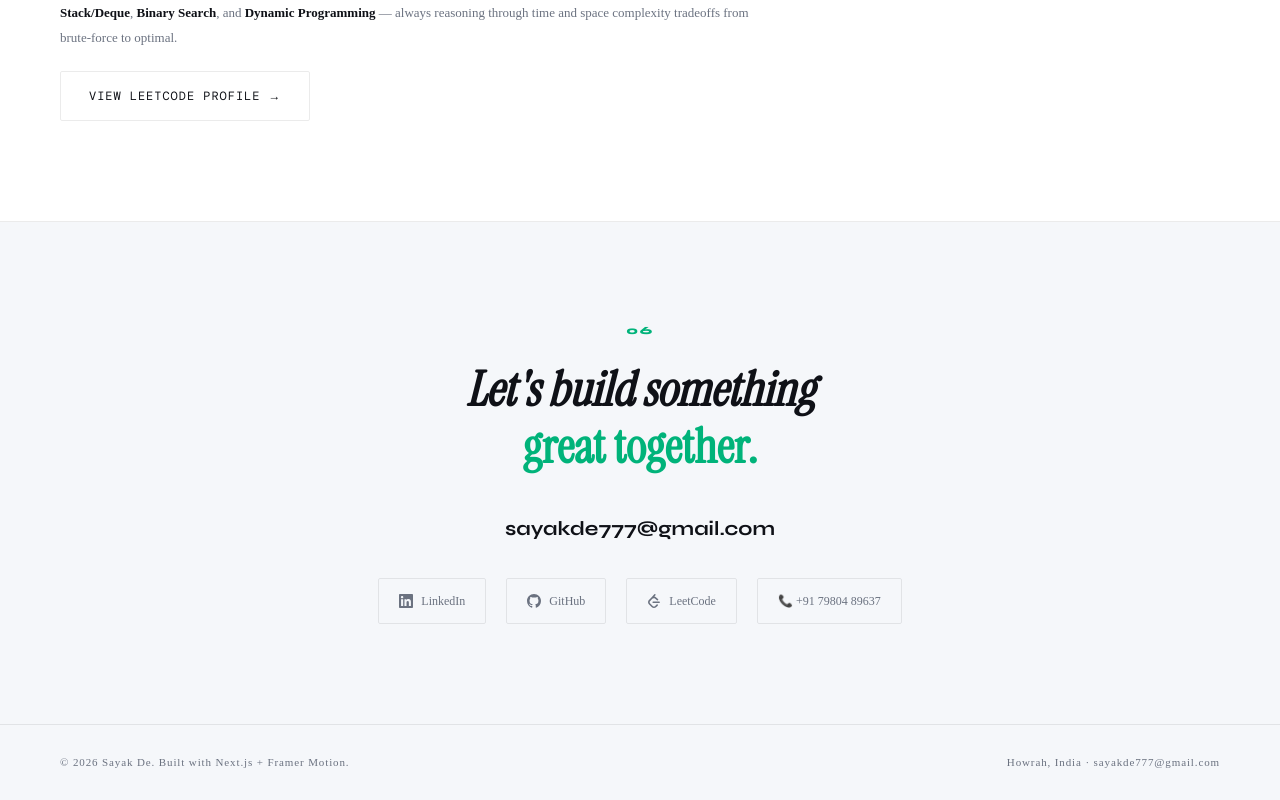
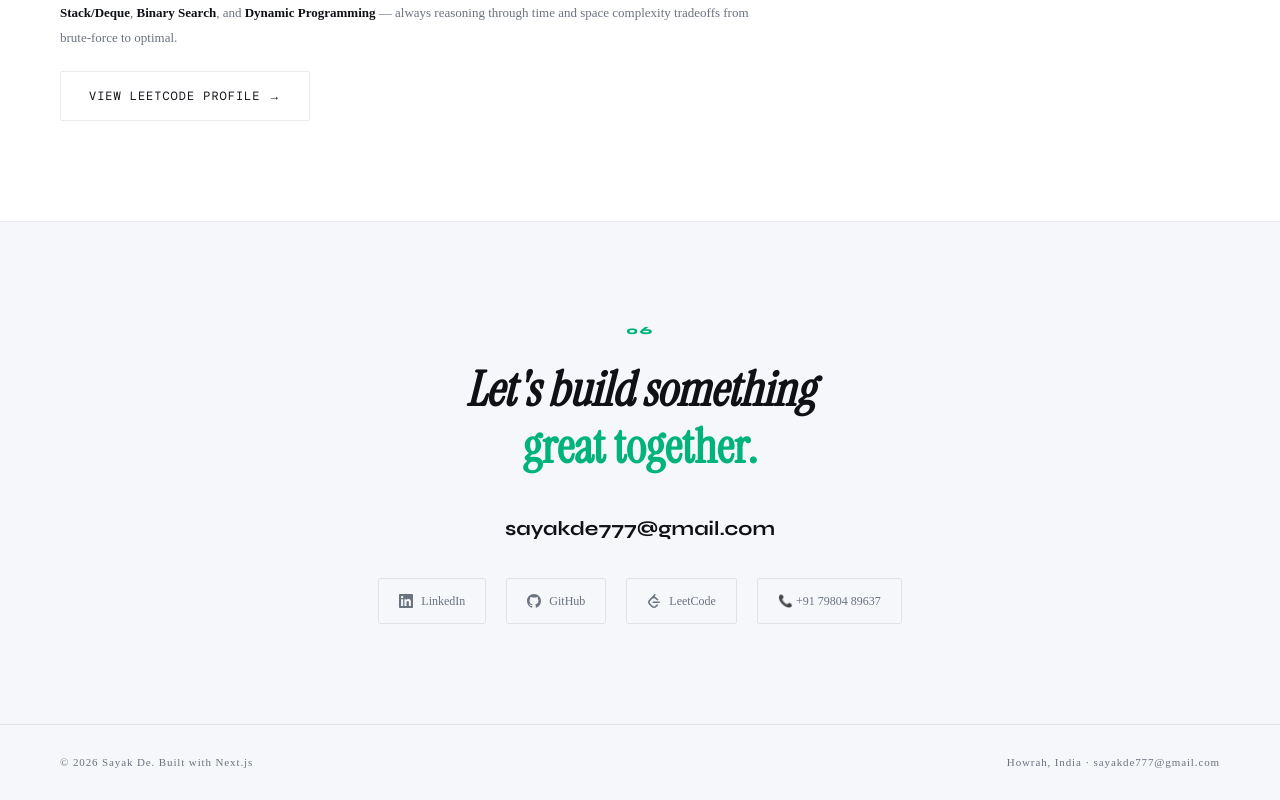
Before and after one commit to SayakDe98/sayak-de-portfolio, a Next.js app: page / in a window 1280 px wide. Shown: the part 5167-5967 px from the top of the page. Built offline with nearby package versions, Linux system fonts and the light colour scheme; a web font is replaced by a local one.

Commit message:
Removed useless words

```diff
--- a/pages/index.js
+++ b/pages/index.js
@@ -524,7 +524,7 @@ export default function Home() {
 
         {/* FOOTER */}
         <footer>
-          <p>© {new Date().getFullYear()} Sayak De. Built with Next.js + Framer Motion.</p>
+          <p>© {new Date().getFullYear()} Sayak De. Built with Next.js</p>
           <p>Howrah, India · sayakde777@gmail.com</p>
         </footer>
       </div>
```
